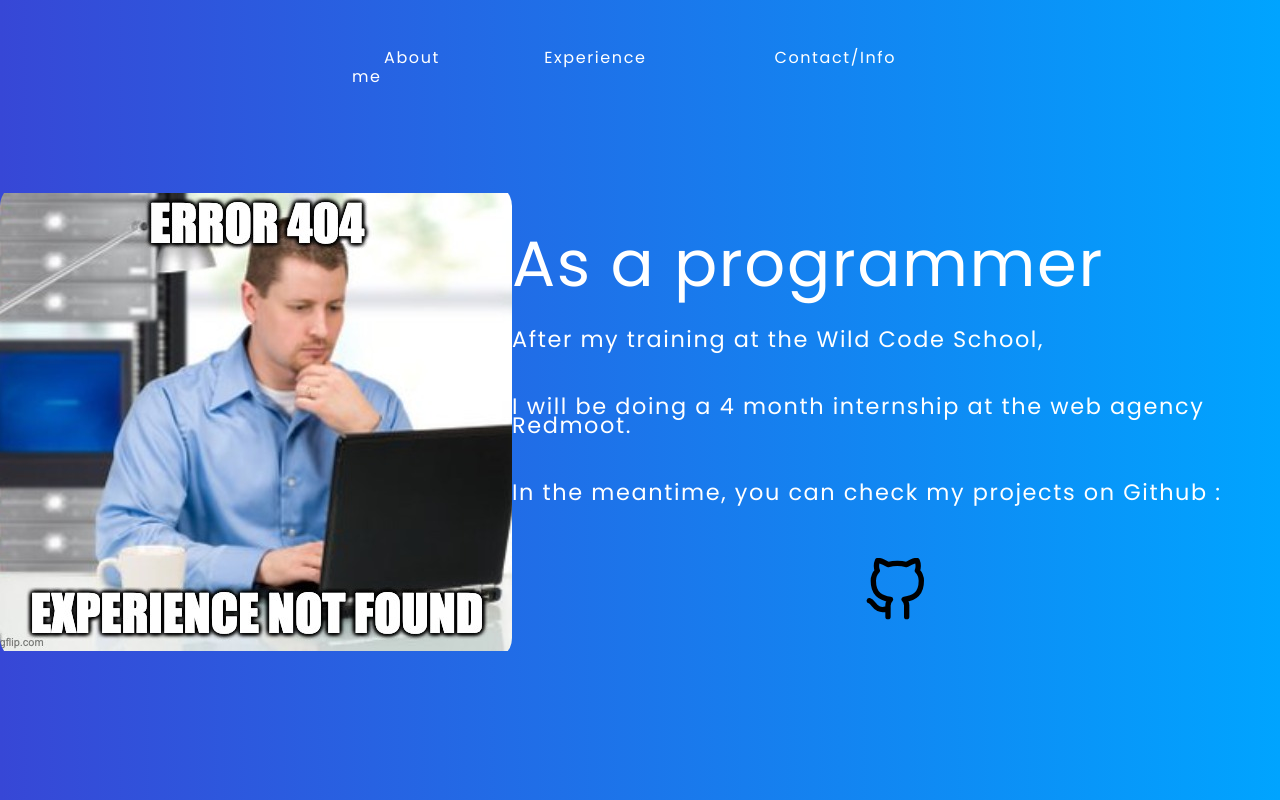
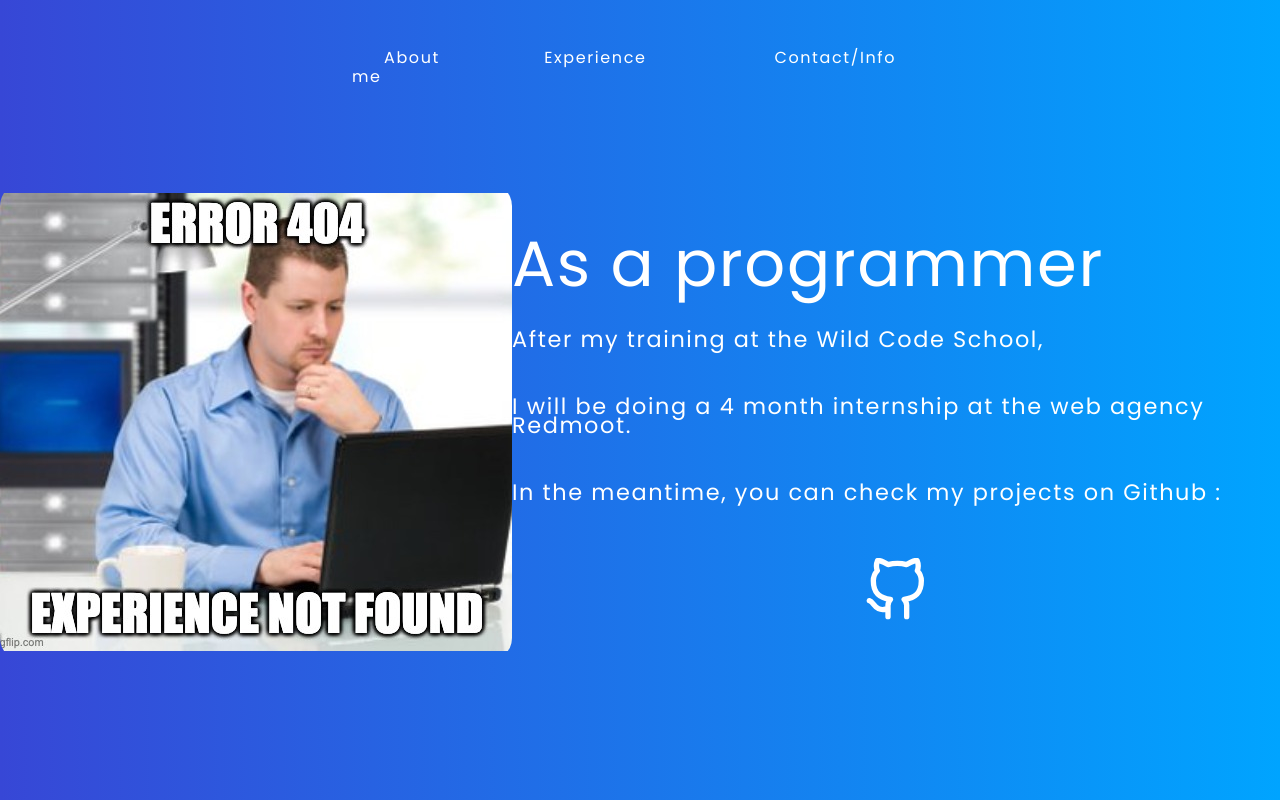
Before and after one commit to Samdez/cv-react, a React (Create React App) app: page /experience in a window 1280 px wide. Shown: the top 800 px of the page. Built offline with nearby package versions, Linux system fonts and the light colour scheme.

Commit message:
added animations to experience page

```diff
--- a/package.json
+++ b/package.json
@@ -10,6 +10,7 @@
     "react": "^17.0.1",
     "react-dom": "^17.0.1",
     "react-icons": "^3.11.0",
+    "react-intersection-observer": "^8.30.2",
     "react-router-dom": "^5.2.0",
     "react-scripts": "4.0.0",
     "styled-components": "^5.2.1",
--- a/src/animation.js
+++ b/src/animation.js
@@ -34,3 +34,24 @@ export const skillsAnimation = {
     }
   }
 }
+
+export const textAnim = {
+  hidden: {opacity: 0},
+  show: {opacity: 1, transition: {duration: 0.5}},
+  transition: {when:'beforeChildren'}
+}
+
+export const container = {
+  hidden: {x: 100},
+  show: {x: 0, transition: {duration: 1, ease: 'easeOut', staggerChildren: 0.25, when:'afterChildren'}}
+}
+
+export const pictureAnimation = {
+  hidden: {scale: 1.2, opacity: 0, transition: {duration: 0.2}},
+  show: {scale: 1, opacity: 1, transition: {ease: 'easeOut', duration: 0.8}}
+}
+
+export const fade = {
+  hidden: {opacity: 0},
+  show: {opacity: 1, transition: {duration: 0.8}}
+}
--- a/src/components/AboutMe.jsx
+++ b/src/components/AboutMe.jsx
@@ -1,7 +1,8 @@
 
 import {motion} from 'framer-motion';
 
-import {pageAnimation} from '../animation';
+import {useScroll} from './useScroll';
+import {pageAnimation, textAnim, container, pictureAnimation} from '../animation';
 import { Image, AboutSection, IconsContainer, IconsSubContainer } from '../styles'
 import pic2 from '../img/pic2.jpg';
 import { IoLogoJavascript } from 'react-icons/io';
@@ -12,22 +13,7 @@ import Skills from './Skills';
 
 const AboutMe = () => {
 
-  const textAnim = {
-    hidden: {opacity: 0},
-    show: {opacity: 1, transition: {duration: 0.5}},
-    transition: {when:'beforeChildren'}
-  }
-
-  const container = {
-    hidden: {x: 100},
-    show: {x: 0, transition: {duration: 1, ease: 'easeOut', staggerChildren: 0.25, when:'afterChildren'}}
-  }
-
-  const pictureAnimation = {
-    hidden: {scale: 1.5, opacity: 0},
-    show: {scale: 1, opacity: 1, transition: {ease: 'easeOut', duration: 0.8}}
-  }
-
+  const [element, controls] = useScroll();
 
   return (
     <motion.div variants={pageAnimation} initial='hidden' animate='show' exit='exit'>
@@ -43,7 +29,7 @@ const AboutMe = () => {
       </AboutSection>
 
       <AboutSection>
-        <IconsContainer>
+        <IconsContainer ref={element} variants={container} initial='hidden' animate={controls}>
           <IconsSubContainer>
             <IoLogoJavascript style={{ fontSize: '4rem' }} />
             <DiReact style={{ fontSize: '4rem' }} />
@@ -53,12 +39,12 @@ const AboutMe = () => {
             <FaNode style={{ fontSize: '4rem' }} />
           </IconsSubContainer>
         </IconsContainer>
-        <div>
+        <motion.div ref={element} variants={container} initial='hidden' animate={controls}>
           <h2>... to <strong>programmer</strong></h2>
           <p>But now I'm ready for a new challenge.</p>
           <p>I'm currently studying web development at the Wild Code School in Biarritz</p>
           <p>and I'm looking forward to working on new projects!</p>
-        </div>
+        </motion.div>
       </AboutSection>
       <Skills />
     </motion.div>
--- a/src/components/Experience.jsx
+++ b/src/components/Experience.jsx
@@ -1,4 +1,5 @@
 import {pageAnimation} from '../animation';
+import {useScroll} from './useScroll';
 import { AboutSection, IconContainer, Image, TitlesList } from '../styles'
 import meme404 from '../img/meme404.jpg'
 import styled from 'styled-components';
@@ -6,22 +7,26 @@ import { FiGithub, FiInstagram } from 'react-icons/fi';
 import { FaSpotify } from 'react-icons/fa';
 import {GiDiploma} from 'react-icons/gi';
 import { motion } from 'framer-motion';
+import {fade} from '../animation'
 
 
 const Experience = () => {
+
+  const [element, controls] = useScroll();
+
   return (
     <motion.div variants={pageAnimation} initial='hidden' animate='show' exit='exit'>
-      <ExperienceSection>
+      <ExperienceSection variants={fade} initial='hidden' animate='show' className='hidden'>
         <Meme src={meme404} alt="" />
         <div>
           <h2>As a programmer</h2>
           <p>After my training at the Wild Code School,</p>
           <p>I will be doing a 4 month internship at the web agency Redmoot.</p>
           <p>In the meantime, you can check my projects on Github : </p>
-          <div className="center"><FiGithub style={{ fontSize: '4rem' }} /></div>
+          <a href="https://github.com/Samdez" rel="noreferrer" target="_blank" className="center"><FiGithub style={{ fontSize: '4rem' }} /></a>
         </div>
       </ExperienceSection>
-      <ExperienceSection>
+      <ExperienceSection ref={element} variants={fade} initial='hidden' animate={controls}>
         <div>
           <h2>As a musician and a teacher</h2>
           <p>I've accumulated over 10M streams with my solo project Otaam over the years</p>
@@ -63,6 +68,7 @@ const Experience = () => {
             <p>(Toulouse 3)</p>
           </li>
         </TitlesList>
+        <div></div>
       </div>
     </motion.div>
   );
--- /dev/null
+++ b/src/components/useScroll.js
@@ -0,0 +1,14 @@
+
+import { useInView } from 'react-intersection-observer';
+import { useAnimation } from 'framer-motion';
+
+export const useScroll = () => {
+  const controls = useAnimation();
+  const [element, view] = useInView({ threshold: 0.8 });
+  if (view) {
+    controls.start('show')
+  } else {
+    controls.start('hidden')
+  };
+  return [element, controls];
+}
--- a/src/styles.js
+++ b/src/styles.js
@@ -2,7 +2,7 @@ import styled from 'styled-components';
 import { Link } from 'react-router-dom';
 import {motion} from 'framer-motion';
 
-export const AboutSection = styled.div`
+export const AboutSection = styled(motion.div)`
 display: flex;
 min-height: 80vh;
 align-items: center;
@@ -16,7 +16,7 @@ export const Image = styled(motion.img)`
   border-radius: 5%;
 `;
 
-export const IconsContainer = styled.div`
+export const IconsContainer = styled(motion.div)`
 display: flex;
 justify-content: space-around;
 width: 40%;
@@ -81,6 +81,7 @@ flex-direction: column;
 align-items: flex-start;
 list-style: none;
 margin-left: 30%;
+margin-bottom: 30vh;
 h3{
   color: white;
 }
```
Also changed, not shown: 1 other file (tests, documents, lock files or other folders).
